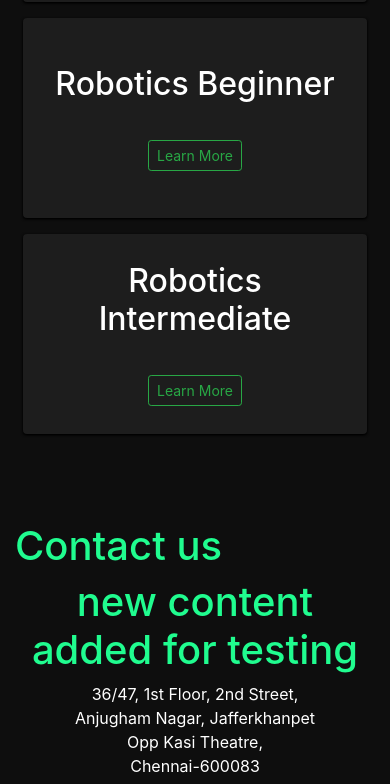
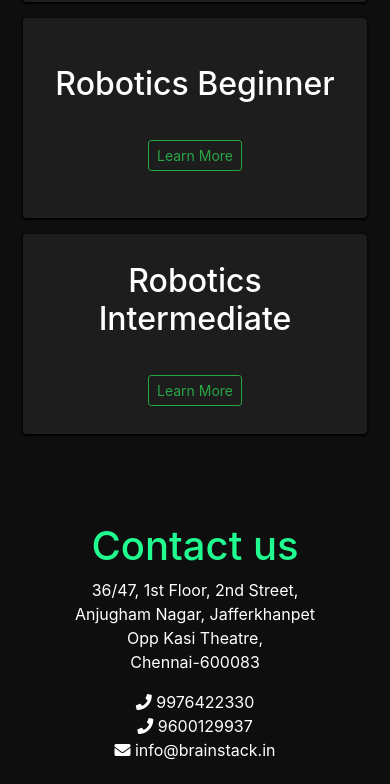
Before and after one commit to coderspub/brainstack, a website: page index.html in a window 390 px wide. Shown: the part 1216-2000 px from the top of the page. Drawn offline with nearby package versions, Linux system fonts and the light colour scheme.

Commit message:
removed and upadted

```diff
--- a/css/style.scss
+++ b/css/style.scss
@@ -60,9 +60,9 @@ html, body {
       #swipe{
         display: none;
       }
-  h1{
-      text-align: center;
-  }
+    .subtitles{
+        text-align: center;
+    }
   }
   #courses,#contactus{
     padding-top:5em;
--- a/index.html
+++ b/index.html
@@ -7,9 +7,9 @@
     <meta http-equiv="X-UA-Compatible" content="ie=edge">
     <title>Brainstack Solutions</title>
     <link rel="stylesheet" href="./node_modules/bootstrap/dist/css/bootstrap.min.css">
-    <link rel="icon" href="./images/favicon.png">
-    <meta name="description" content="Industry class Educational Solutions">
-    <link rel="canonical" href="www.bs.com" />
+    <link rel="icon" href="/assets/icons/brain.png">
+    <meta name="description" content="Industry class Educational Solution in Chennai">
+    <link rel="canonical" href="www.brainstack.com" />
     <!--link rel="stylesheet" href="./css/typewriter.css">-->
     <link rel="stylesheet" href="https://use.fontawesome.com/releases/v5.6.3/css/all.css" integrity="sha384-UHRtZLI+pbxtHCWp1t77Bi1L4ZtiqrqD80Kn4Z8NTSRyMA2Fd33n5dQ8lWUE00s/" crossorigin="anonymous">
     <link href="https://fonts.googleapis.com/css?family=Space+Mono" rel="stylesheet">
@@ -376,7 +376,6 @@
           <section data-aos="fade-zoom-in">
               <div class="container container-fluid" id="contactus">
                   <h1 class="subtitles">Contact us</h1>
-                  <h1>new content added for testing</h1>
 
                   <div class="container" id="contactuscontent">
                     <div class="row">
```
Also changed, not shown: assets/icons/brain.ico (added), assets/icons/brain.png (added), assets/icons/brain.svg (added), css/style.css, 1 other file.
